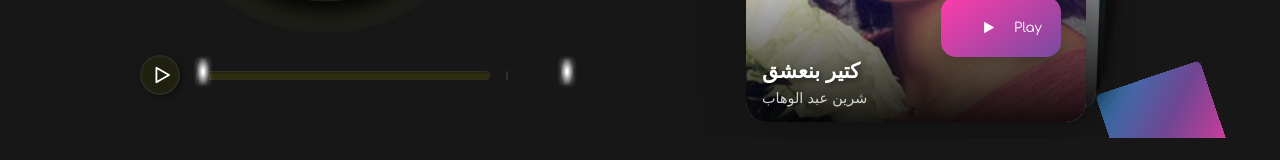
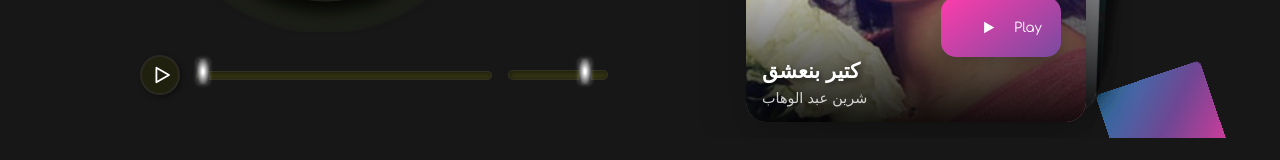
Before and after one commit to Datascientist88/music_player_iterative_refinement_testing, a React (Create React App) app in the folder frontend/: page / in a window 1280 px wide. Shown: the part 405-565 px from the top of the page. Built offline with nearby package versions, Linux system fonts and the light colour scheme.

Commit message:
add track

```diff
--- a/frontend/src/components/CardSwiper/CardSwiper.jsx
+++ b/frontend/src/components/CardSwiper/CardSwiper.jsx
@@ -23,6 +23,7 @@ import track9_url from "../../assets/music/track9.mp3";
 import track10_url from "../../assets/music/track10.mp3";
 import track11_url from "../../assets/music/track11.mp3";
 import track12_url from "../../assets/music/track12.mp3";
+import track13_url from "../../assets/music/track13.mp3";
 import cover1_img from "../../assets/images/cover1.jpg";
 import cover2_img from "../../assets/images/cover2.jpg";
 import cover3_img from "../../assets/images/cover3.jpg";
@@ -35,6 +36,7 @@ import cover9_img from "../../assets/images/cover9.jpg";
 import cover10_img from "../../assets/images/cover10.jpg";
 import cover11_img from "../../assets/images/cover11.jpg";
 import cover12_img from "../../assets/images/cover12.jpg";
+import cover13_img from "../../assets/images/cover13.jpg";
 
 const tracks = [
   {
@@ -78,6 +80,13 @@ const tracks = [
     rating: "9.3",
     url: track6_url,
     cover: cover6_img,
+  },
+  {
+    title: "بحك مش حقول تاني",
+    artist: "وائل جسار",
+    rating: "9.8",
+    url: track13_url,
+    cover: cover13_img,
   },
   {
     title: "بامارة مين",
--- a/frontend/src/components/MusicPlayer/MusicPlayer.css
+++ b/frontend/src/components/MusicPlayer/MusicPlayer.css
@@ -429,7 +429,132 @@
     right: 15px;
     color: #3339;
 }
+.volume-label {
+    color: var(--text-color);
+    display: flex;
+    align-items: center;
+    font-size: 0.8rem;
+    white-space: nowrap;
+}
 
+.volume-wrapper {
+    transform: none;
+}
+
+#volume {
+    width: 100px;
+}
+
+.seekbar-wrapper {
+    flex-grow: 1;
+    /* Allow seekbar to take available space */
+}
+
+#seekbar {
+    width: 100%;
+}
+
+
+.input-range-wrapper {
+    position: relative;
+    height: 9px;
+    border-radius: 5px;
+    border: 1px solid var(--bttn-brdr1);
+    box-shadow: inset 1px 1px 4px #0006;
+    background-color: #9903;
+}
+
+.input-range-wrapper input[type=range] {
+    --webkit-appearance: none;
+    width: 100%;
+    height: 100%;
+    background: transparent;
+    position: absolute;
+    margin: 0;
+    cursor: pointer;
+}
+
+.input-range-wrapper input[type=range]:focus {
+    outline: none;
+}
+
+/* Thumb styles for Webkit */
+.input-range-wrapper input[type=range]::-webkit-slider-thumb {
+    -webkit-appearance: none;
+    appearance: none;
+    width: 12px;
+    height: 25px;
+    border-radius: 4px;
+    background-color: var(--text-color);
+    background-image: radial-gradient(var(--text-color-hover) 10%, #000);
+    box-shadow: 0 0 4px #fff6;
+    margin-top: -8px;
+    /* Center thumb vertically */
+}
+
+/* Thumb styles for Mozilla */
+.input-range-wrapper input[type=range]::-moz-range-thumb {
+    -moz-appearance: none;
+    appearance: none;
+    width: 12px;
+    height: 25px;
+    border-radius: 4px;
+    background-color: var(--text-color);
+    background-image: radial-gradient(var(--text-color-hover) 10%, #000);
+    box-shadow: 0 0 4px #fff6;
+    border: none;
+}
+
+.input-range-wrapper input {
+    -webkit-appearance: none;
+    width: 100%;
+    height: 0;
+    position: absolute;
+  }
+
+  .input-range-wrapper input::-webkit-slider-thumb {
+    -webkit-appearance: none;
+    appearance: none;
+    width: 10px;
+    height: 25px;
+    border-radius: 4px;
+    background-color: var(--text-color);
+    background-image: radial-gradient(#cb0 10%, #000);
+    box-shadow: 0 0 4px #fff6;
+    cursor: pointer;
+  }
+
+  .input-range-wrapper input::-moz-range-thumb {
+    -webkit-appearance: none;
+    -moz-appearance: none;
+    appearance: none;
+     width: 10px;
+    height: 25px;
+    border-radius: 4px;
+    background-color: var(--text-color);
+    background-image: radial-gradient(#cb0 10%, #000);
+    box-shadow: 0 0 4px #fff6;
+    cursor: pointer;
+}
+ .volume-wrapper{
+    --webkit-appearance: none;
+    width: 100px;
+    height: 10px;
+    position: absolute;
+}
+.volume-wrapper ::-moz-range-thumb{
+     -webkit-appearance: none;
+    -moz-appearance: none;
+    appearance: none;
+     width: 25px;
+    height: 25px;
+    border-radius: 4px;
+    background-color: var(--text-color);
+    background-image: radial-gradient(#cb0 10%, #000);
+    box-shadow: 0 0 4px #fff6;
+    cursor: pointer;
+
+}
 @media (max-width: 600px) {
     .wrapper {
         max-width: 90vw;
```
Also changed, not shown: frontend/src/assets/images/cover13.jpg (added), 1 other file (tests, documents, lock files or other folders).
